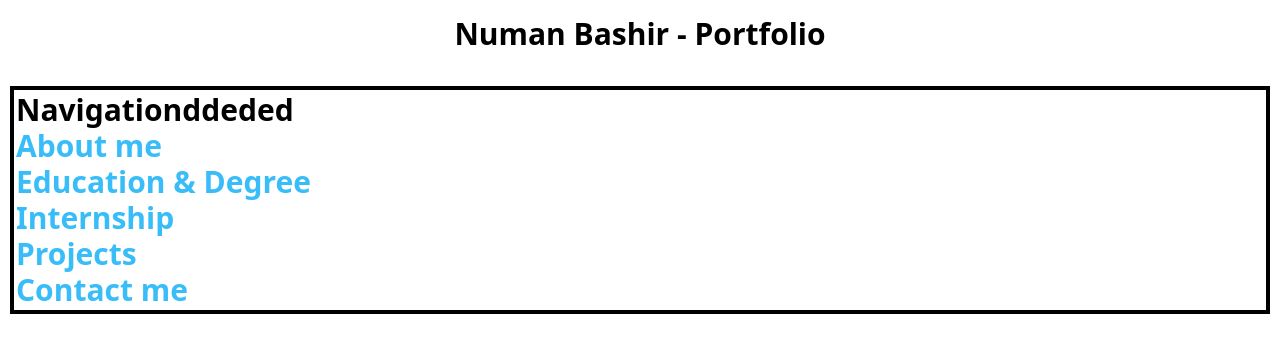
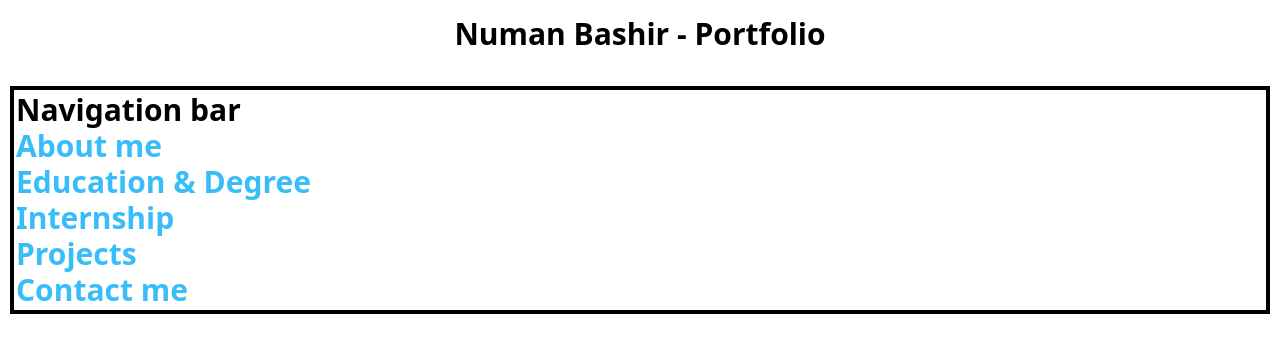
Before and after one commit to NumanBashir/My-Portfolio, a React (Vite) app: page / in a window 1280 px wide. Shown: the top 342 px of the page. Built offline with nearby package versions, Linux system fonts and the light colour scheme.

Commit message:
Command line commit

```diff
--- a/src/App.tsx
+++ b/src/App.tsx
@@ -11,7 +11,7 @@ function App() {
       </div>
       <div className="mb-10 nav-bar">
         <h1 className="outline outline-offset-2 outline-4 text-3xl font-bold">
-          Navigationddeded
+          Navigation bar
           <NavButton title={"About me"} />
           <NavButton title={"Education & Degree"} />
           <NavButton title={"Internship"} />
```
